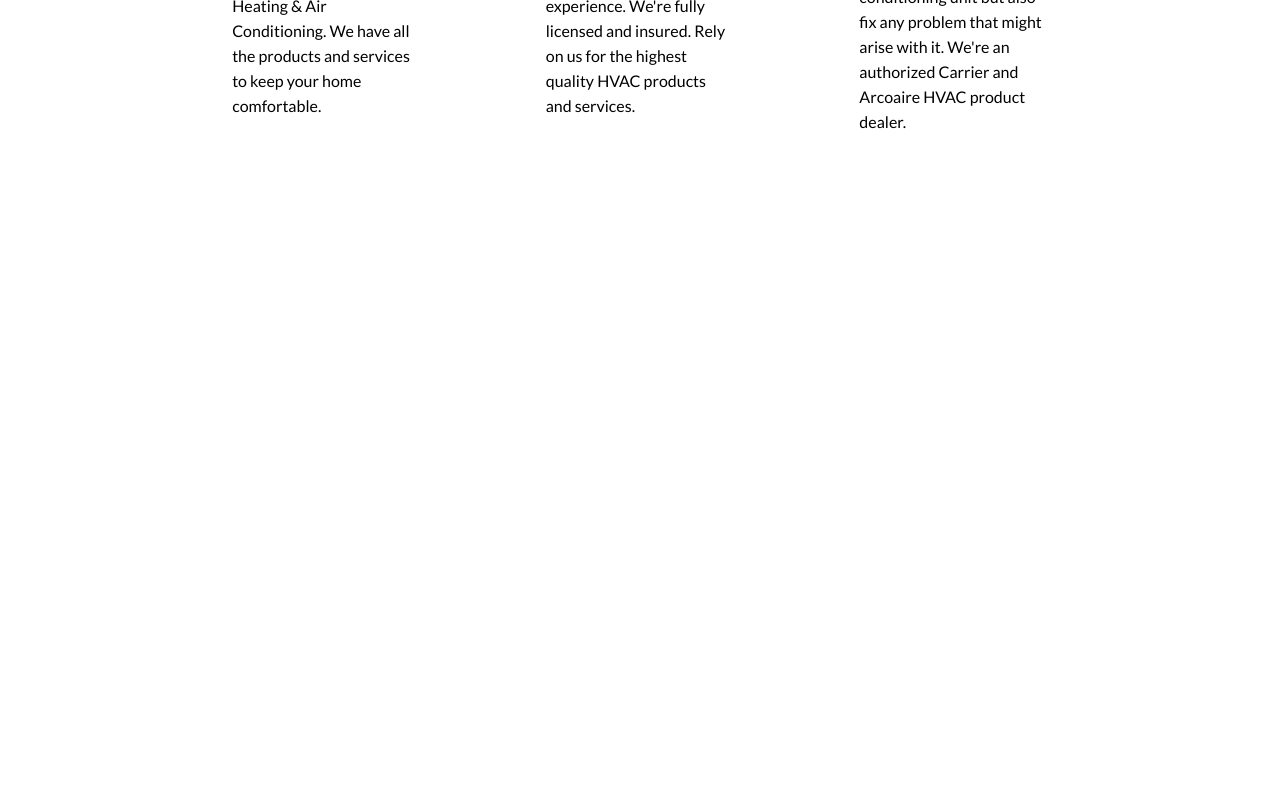
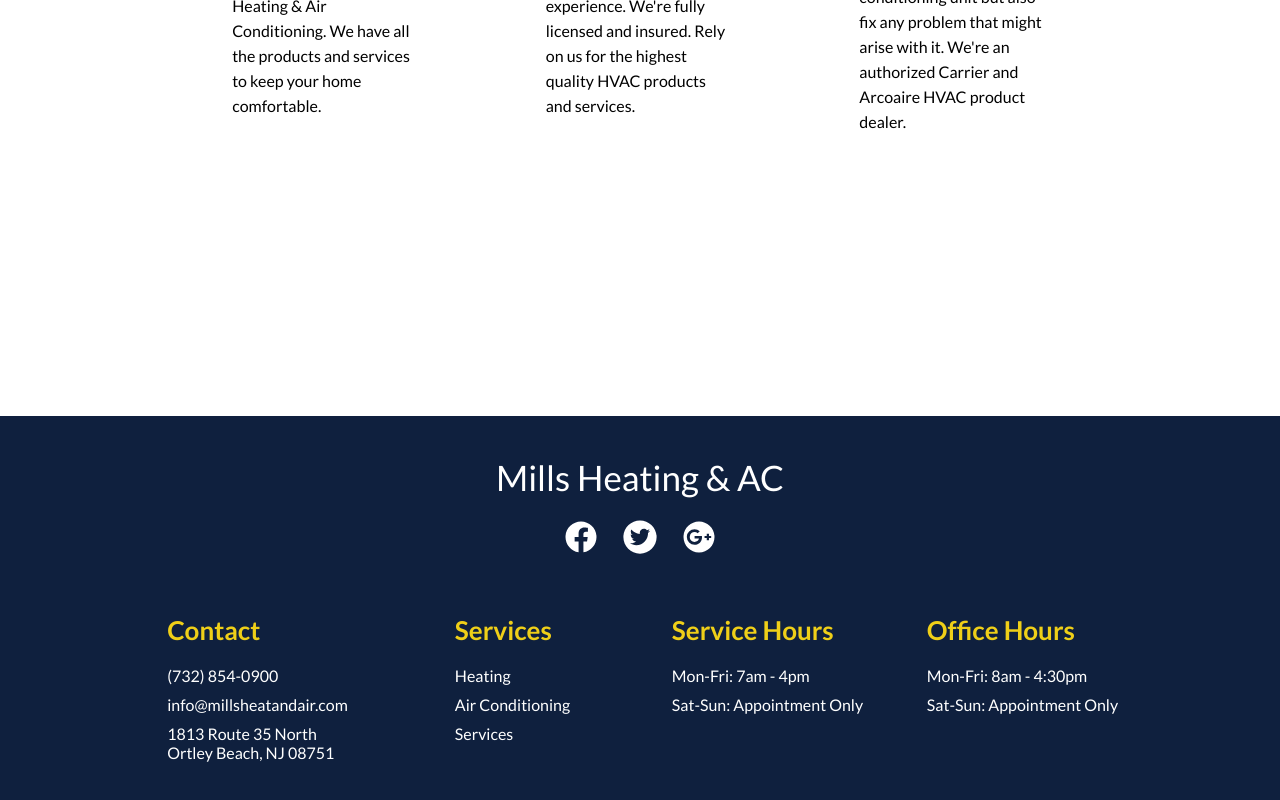
Before and after one commit to danlaratta/Heating_AC_Redesign, a React (Create React App) app in the folder frontend/: page / in a window 1280 px wide. Shown: the part 1244-2044 px from the top of the page. Before the commit the page ends 1660 px from the top, so only its background shows below. Built offline with nearby package versions, Linux system fonts and the light colour scheme.

Commit message:
footer component

```diff
--- a/frontend/package.json
+++ b/frontend/package.json
@@ -9,6 +9,7 @@
     "framer-motion": "^6.3.10",
     "react": "^18.1.0",
     "react-dom": "^18.1.0",
+    "react-icons": "^4.4.0",
     "react-intersection-observer": "^9.2.2",
     "react-router-dom": "^6.3.0",
     "react-scripts": "^5.0.1",
--- a/frontend/public/index.html
+++ b/frontend/public/index.html
@@ -24,7 +24,11 @@
       work correctly both with client-side routing and a non-root public URL.
       Learn how to configure a non-root public URL by running `npm run build`.
     -->
-    <title>React App</title>
+
+    <!-- FontAwesome -->
+    <script src="https://kit.fontawesome.com/93ad9fc6f7.js" crossorigin="anonymous"></script>
+
+    <title> Mills Heating & Air Conditioning </title>
   </head>
   <body>
     <noscript>You need to enable JavaScript to run this app.</noscript>
--- a/frontend/src/App.css
+++ b/frontend/src/App.css
@@ -12,8 +12,9 @@
 }
 
 :root{
-  --blue: rgb(42, 81, 150);
-  --fadedBlue: rgba(42, 81, 150, 0.8);
+  --blue:  rgba(15, 32, 62, 1);
+  --blueOverlay:  rgba(15, 32, 62, 0.7);
+  --Blue: rgba(42, 81, 150, 1);
   --gold: #efcf18;
 }
 
--- a/frontend/src/App.js
+++ b/frontend/src/App.js
@@ -6,6 +6,7 @@
 import Services from './pages/Services'
 import Contact from './pages/Contact'
 import { Routes, Route } from 'react-router-dom'
+import Footer from './components/Footer'
 
 function App() {
   return (
@@ -19,6 +20,8 @@
         <Route path='/Services' element={<Services />} />
         <Route path='/Contact' element={<Contact />} />
       </Routes>
+
+      <Footer />
     </div>
   )
 }
--- /dev/null
+++ b/frontend/src/components/Footer.jsx
@@ -0,0 +1,200 @@
+import React from 'react'
+import styled from 'styled-components'
+import { motion } from 'framer-motion'
+import { NavLink } from 'react-router-dom'
+import { FaFacebook } from "react-icons/fa"
+import { AiFillTwitterCircle } from "react-icons/ai"
+import { FaGooglePlus } from "react-icons/fa"
+
+const Container = styled.div`
+    width: 100%;
+    background-color: var(--blue);
+    padding: 4rem;
+`
+
+const FooterContainer = styled.div`
+    width: 100%;
+    display: flex;
+    flex-direction: column;
+    align-items: center;
+    justify-content: center;
+    gap: 5rem;
+`
+
+const FooterSocial = styled.span`
+    display: flex;
+    flex-direction: column;
+    align-items: center;
+    justify-content: center;
+`
+
+
+const Logo = styled(NavLink)`
+    color: #fff;
+    font-size: 3.5rem;
+    font-family: 'Lato', sans-serif;
+    text-decoration: none;
+    padding-bottom: 2rem;
+
+    &:hover{
+        cursor: pointer;
+    }
+`
+
+const SocialContainer = styled.span`
+    width: 60%;
+    display: flex;
+    align-items: center;
+    justify-content: space-around;
+`
+
+const SocialItem = styled.span`
+    color: #fff;
+    font-size: 3.2rem;
+
+    &:hover{
+        transform: scale(1.3);
+        cursor: pointer;
+        color: var(--gold);
+    }
+`
+
+const TwitterIcon = styled(AiFillTwitterCircle)`
+    font-size: 3.8rem;
+`
+
+const SocialLink = styled.span`
+
+`
+
+const FooterInfo = styled.span`
+    width: 85%;
+    display: flex;
+    align-items: flex-start;
+    justify-content: space-around;
+`
+
+const FooterItem = styled.div`
+    flex: 1;
+    display: flex;
+    flex-direction: column;
+    align-items: center;
+    justify-content: center;
+`
+
+const ItemContainer = styled.div`
+    display: flex;
+    flex-direction: column;
+    align-content: center;
+    justify-content: center;
+`
+
+const Title = styled.h1`
+    color: var(--gold);
+    font-size: 2.6rem;
+    font-family: 'Lato', sans-serif;
+    padding-bottom: 2rem;
+    text-align: left;
+`
+
+const FooterDetail = styled.div`
+    display: flex;
+    flex-direction: column;
+    align-items: flex-start;
+    justify-content: center;
+    gap: 1rem;
+`
+
+const DetailItem = styled.div` `
+
+const DetailText = styled.span`
+    color: #fff;
+    font-size: 1.6rem;
+    font-family: 'Lato', sans-serif;
+`
+
+const DetailMsg = styled.span`
+    color: #fff;
+    font-size: 1.2rem;
+    font-family: 'Lato', sans-serif;
+    display: inline-block;
+`
+
+const ServiceLinks = styled(NavLink)`
+    color: #fff;
+    font-size: 1.6rem;
+    font-family: 'Lato', sans-serif;
+    text-decoration: none;
+`
+
+
+
+
+const Footer = () => {
+    return (
+        <Container>
+            <FooterContainer>
+                <FooterSocial>
+                    <Logo to='/'> Mills Heating & AC </Logo>
+
+                    <SocialContainer>
+                        <SocialItem> <SocialLink to='/'> <FaFacebook /> </SocialLink>  </SocialItem>
+                        <SocialItem> <SocialLink to='/'> <TwitterIcon /> </SocialLink> </SocialItem>
+                        <SocialItem> <SocialLink to='/'> <FaGooglePlus /> </SocialLink> </SocialItem>
+                    </SocialContainer>
+                </FooterSocial>
+
+                <FooterInfo>
+                    <FooterItem>
+                        <ItemContainer>
+                            <Title> Contact </Title>
+
+                            <FooterDetail>
+                                <DetailItem> <DetailText> (732) 854-0900 </DetailText> </DetailItem>
+                                <DetailItem> <DetailText> info@millsheatandair.com </DetailText> </DetailItem>
+                                <DetailItem> <DetailText> 1813 Route 35 North <br/> Ortley Beach, NJ 08751 </DetailText>  </DetailItem>
+                            </FooterDetail>
+                        </ItemContainer>
+                    </FooterItem>
+
+                    <FooterItem>
+                        <ItemContainer>
+                            <Title> Services </Title>
+
+                            <FooterDetail>
+                                <DetailItem> <ServiceLinks to='/Heating'> Heating  </ServiceLinks> </DetailItem>
+                                <DetailItem> <ServiceLinks to='/Air_Conditioning'> Air Conditioning  </ServiceLinks> </DetailItem>
+                                <DetailItem> <ServiceLinks to='/Services'> Services </ServiceLinks> </DetailItem>
+                            </FooterDetail>
+                        </ItemContainer>
+                    </FooterItem>
+
+                    <FooterItem>
+                        <ItemContainer>
+                        <Title> Service Hours </Title>
+
+
+                            <FooterDetail>
+                                <DetailItem> <DetailText> Mon-Fri: 7am - 4pm </DetailText>  </DetailItem>
+                                <DetailItem> <DetailText> Sat-Sun: Appointment Only </DetailText> </DetailItem>
+                            </FooterDetail>
+                        </ItemContainer>
+                    </FooterItem>
+
+                    <FooterItem>
+                        <ItemContainer>
+                            <Title> Office Hours </Title>
+
+                            <FooterDetail>
+                                <DetailItem> <DetailText> Mon-Fri: 8am - 4:30pm </DetailText>  </DetailItem>
+                                <DetailItem> <DetailText> Sat-Sun: Appointment Only </DetailText> </DetailItem>
+                            </FooterDetail>
+                        </ItemContainer>
+                    </FooterItem>
+                </FooterInfo>
+            </FooterContainer>
+        </Container>
+    )
+}
+
+export default Footer
--- a/frontend/src/components/InfoCard.jsx
+++ b/frontend/src/components/InfoCard.jsx
@@ -26,7 +26,6 @@
 
 const ImageOverlay = styled(NavLink)`
     opacity: 0;
-    background-color: rgba(0, 0, 0, 0.5);
     position: absolute;
     left: 0;
     top: 0;
@@ -35,7 +34,8 @@
 
     &:hover{
         opacity: 1;
-        background-color: rgba(0, 0, 0, 0.7);
+        background-color: var(--blueOverlay);
+        /* background-color: rgba(0, 0, 0, 0.7); */
         border-radius: 1rem 1rem 0rem 0rem;
         display: flex;
         align-items: center;
--- a/frontend/src/pages/Home.jsx
+++ b/frontend/src/pages/Home.jsx
@@ -17,7 +17,8 @@
     left: 0;
     width: 100%;
     height: 100vh;
-    background-color: rgba(0, 0, 0, 0.55);
+    background-color: var(--blueOverlay);
+    /* background-color: rgba(0, 0, 0, 0.55); */
 `
 
 const Overlay = styled(motion.div)`
```
Also changed, not shown: 1 other file (tests, documents, lock files or other folders).
